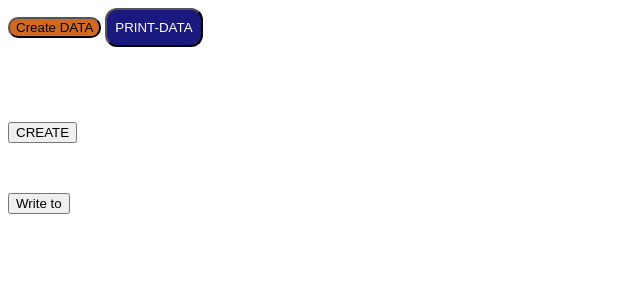
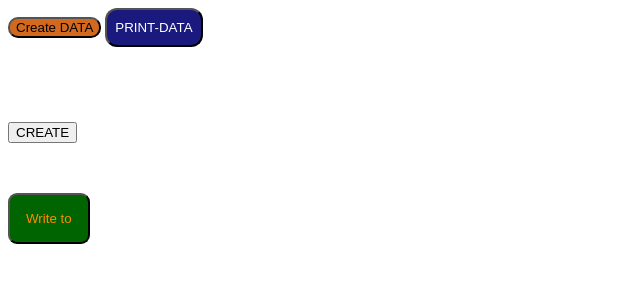
Before and after one commit to mennekis/try-to-parse_and_Puppeteer, a website: page try-pupp_server/public/index.html in a window 1280 px wide. Shown: the whole page, without its empty margins (0-640 px from the left). Drawn offline with Linux system fonts and the light colour scheme; no server answers.

Commit message:
немного почистил + стили в самом html

```diff
--- a/try-pupp_server/public/index.html
+++ b/try-pupp_server/public/index.html
@@ -14,13 +14,9 @@
     <button class="print-data">PRINT-DATA</button>
     <div class="create-data">
         <button class="create-button">CREATE</button>
-       <div style="margin-top: 50px;"> <button id="write">Write to</button></div>
+        <div style="margin-top: 50px; "> <button id="write" style="background-color: darkgreen; color: darkorange; padding: 1.2em; border-radius: 9px;">Write to</button></div>
     </div>
-    <!-- <form id="form-user">
-        <div> <input type="text" name="name"></div>
-        <div><input type="text" name="age"></div>
-        <input type="submit" value="ПОГНАЛИ">
-    </form> -->
+
 
     <div class="list-users"></div>
     <!-- <script src="main.js"></script> -->
```
